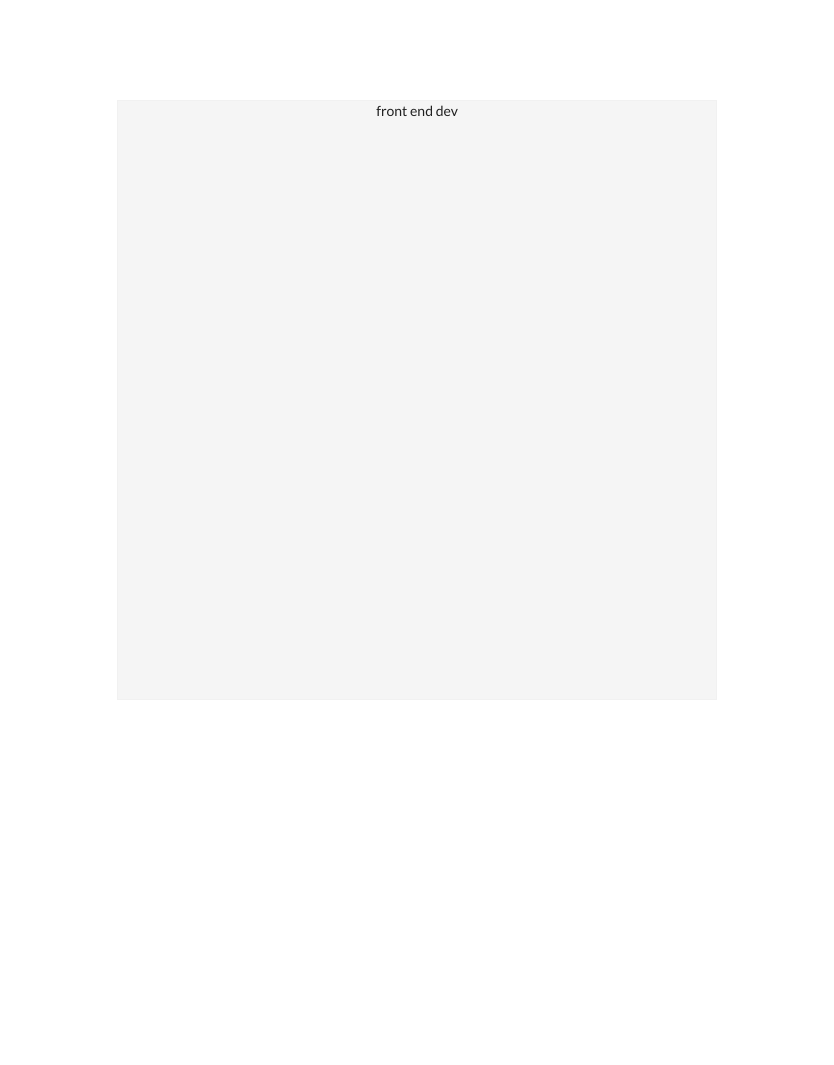
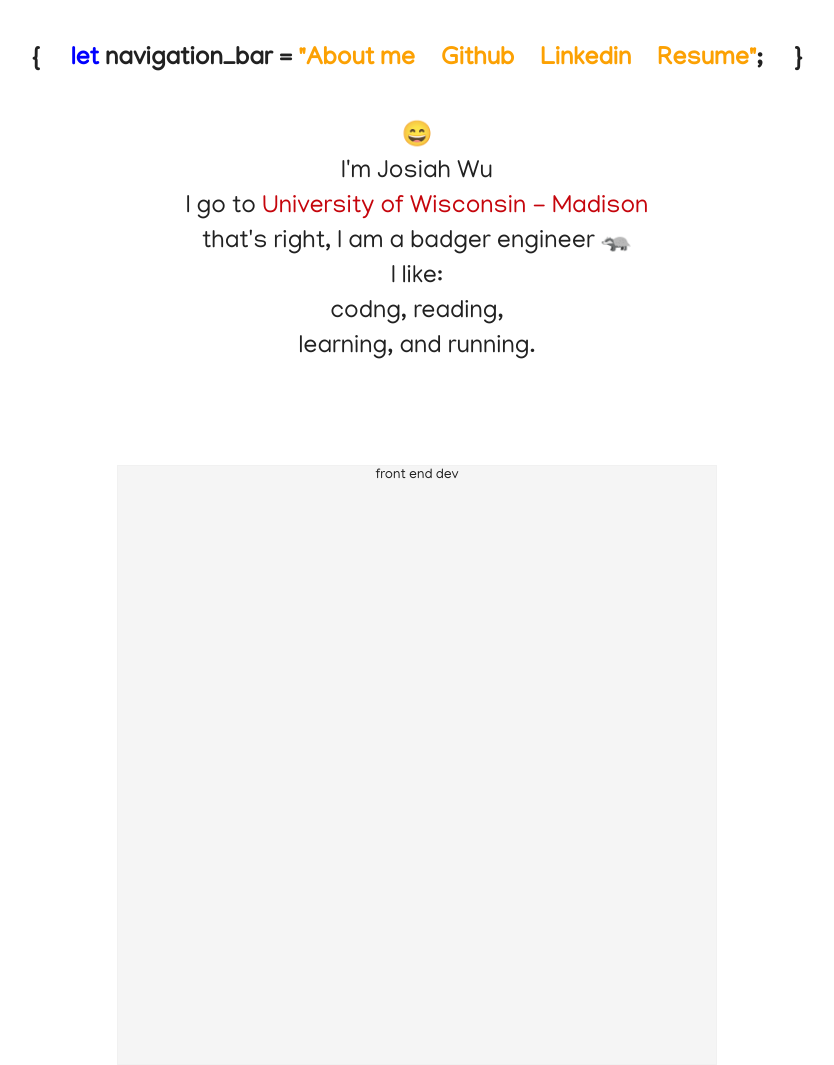
Before and after one commit to JWhoops/site, a website: page index.html in a window 1280 px wide. Shown: the whole page, without its empty margins (223-1057 px from the left). Before the commit the page ends 900 px from the top, so only its background shows below. Drawn offline with nearby package versions, Linux system fonts and the light colour scheme.

Commit message:
finihsed header

```diff
--- /dev/null
+++ b/JS/index.js
@@ -0,0 +1,21 @@
+let intro = `<span id="face"> 😄 </span>I'm Josiah Wu<br>
+I go to <span style='color:#c5050c;;'>University of Wisconsin - Madison</span> <br>
+that's right, I am a badger engineer 🦡<br>
+I like:<br> codng, reading,<br> learning, and running.<br>`,
+  i = 0,
+  isTag,
+  text;
+
+(function type() {
+  text = intro.slice(0, ++i);
+  if (text === intro) return;
+
+  document.getElementById("intro").innerHTML = text;
+
+  var char = text.slice(-1);
+  if (char === "<") isTag = true;
+  if (char === ">") isTag = false;
+
+  if (isTag) return type();
+  setTimeout(type, 25);
+})();
--- a/css/index.scss
+++ b/css/index.scss
@@ -1,3 +1,39 @@
+body {
+  font-family: "Manjari", sans-serif;
+}
+#face {
+  display: block;
+  // -webkit-animation: rotation 2s infinite linear;
+}
+
+@-webkit-keyframes rotation {
+  from {
+      -webkit-transform: rotate(0deg);
+  }
+  to {
+      -webkit-transform: rotate(359deg);
+  }
+}
+
+#navbar {
+  margin-top: 50px;
+  text-align: center;
+  font-size: 25px;
+  font-weight: bold;
+  a {
+    color: #fca103;
+    margin-left: 20px;
+  }
+}
+
+header {
+  text-align: center;
+  #intro {
+    line-height: 35px;
+    font-size: 25px;
+    margin-top: 50px;
+  }
+}
 .flip-card {
   margin: 0 auto;
   margin-top: 100px;
--- a/index.html
+++ b/index.html
@@ -5,13 +5,27 @@
     <meta name="viewport" content="width=device-width, initial-scale=1.0" />
     <meta http-equiv="X-UA-Compatible" content="ie=edge" />
     <link
+      href="https://fonts.googleapis.com/css?family=Manjari&display=swap"
+      rel="stylesheet"
+    />
+    <link
       rel="stylesheet"
       href="https://cdnjs.cloudflare.com/ajax/libs/semantic-ui/2.4.1/semantic.min.css"
     />
     <link rel="stylesheet" href="./css/index.css" />
-    <title>Jinyu Wu</title>
+    <title>Jinyu</title>
   </head>
   <body>
+    <nav id="navbar">
+      {&emsp; <span style="color:blue;">let</span> navigation_bar =
+      <span style="color: #fca103"
+        >"<a style="margin-left: 0;" href="">About me</a>
+        <a href="">Github</a>
+        <a href="">Linkedin</a>
+        <a href="">Resume</a>"</span
+      >; &emsp;}
+    </nav>
+    <header><p id="intro"></p></header>
     <div class="flip-card">
       <div class="flip-card-inner">
         <div class="flip-card-front">
@@ -23,4 +37,5 @@
       </div>
     </div>
   </body>
+  <script src="./JS/index.js"></script>
 </html>
```
Also changed, not shown: css/index.css, 1 other file.
